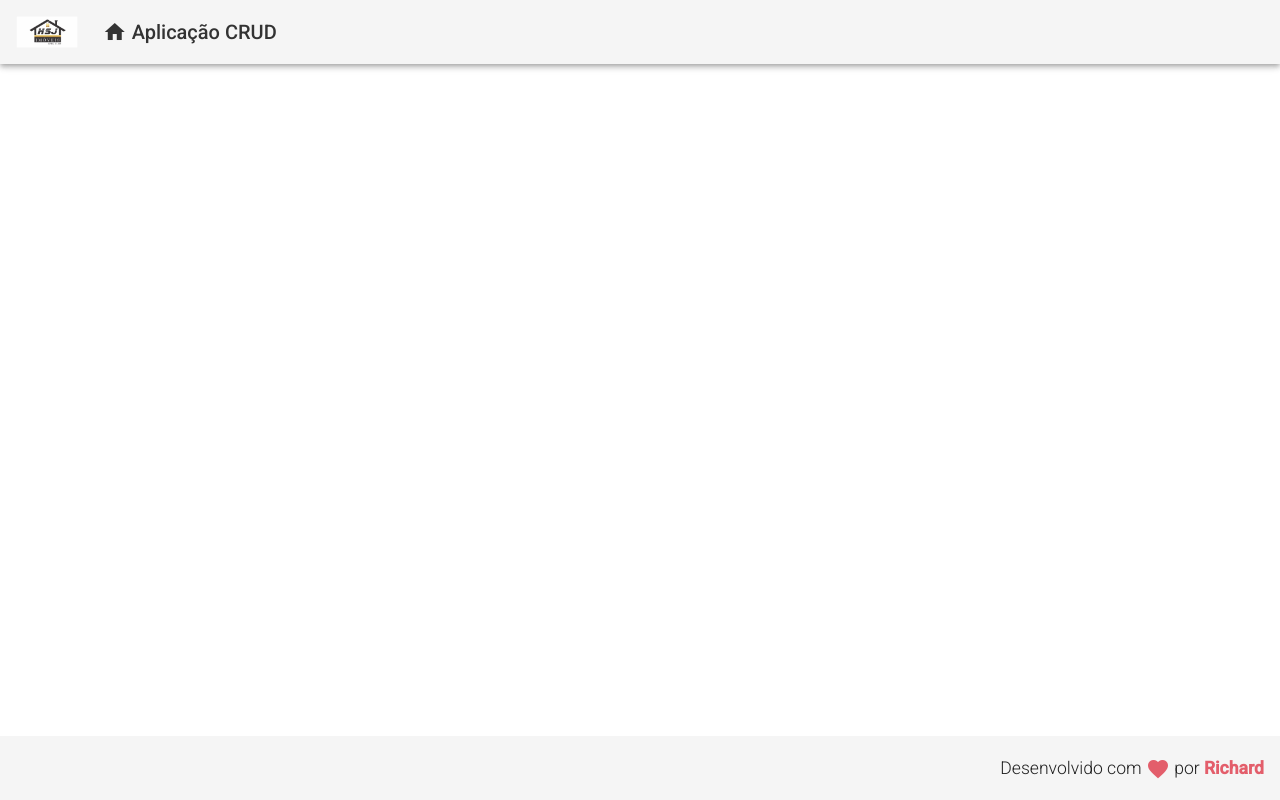
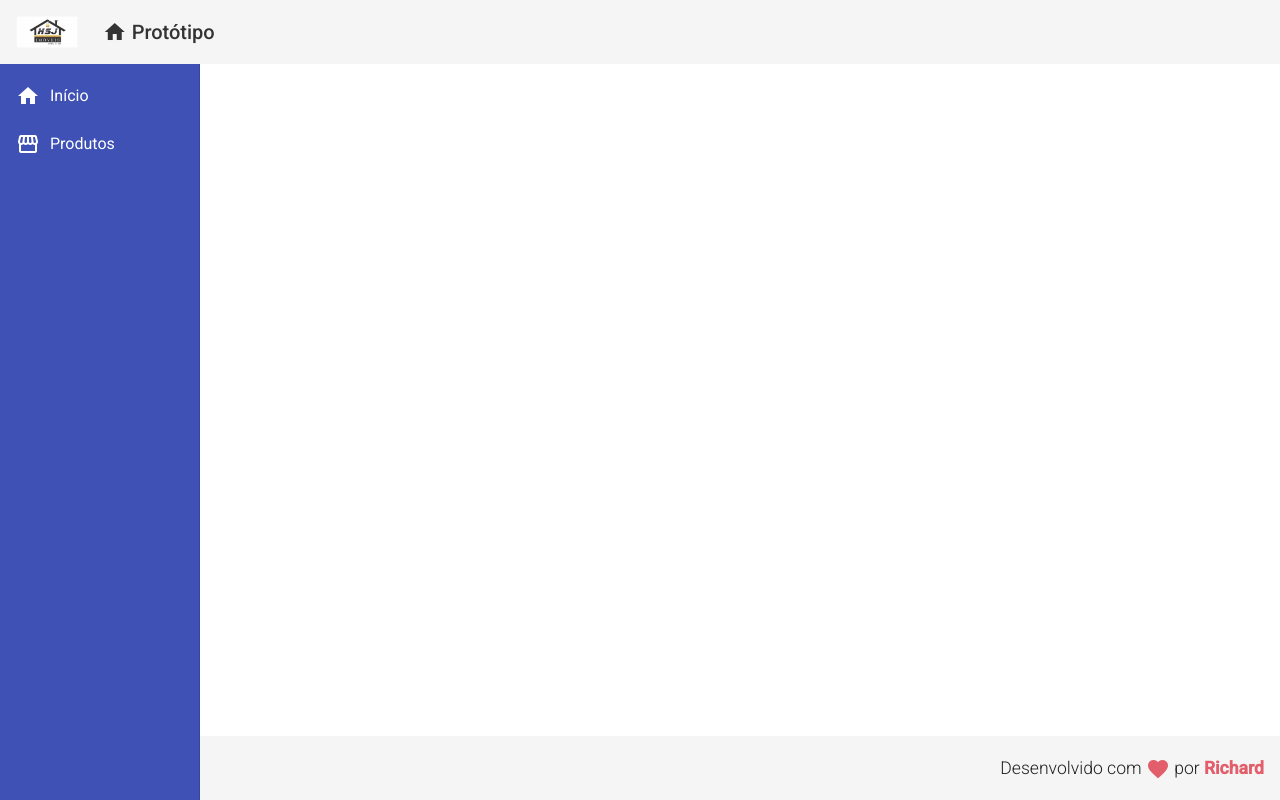
Before and after one commit to Ricardolv/angulars-projects, an Angular app in the folder angular-crud/frontend/: page / in a window 1280 px wide. Built offline with nearby package versions, Linux system fonts and the light colour scheme.

Commit message:
implementando component de navegacao

```diff
--- a/angular-crud/frontend/src/app/app.component.html
+++ b/angular-crud/frontend/src/app/app.component.html
@@ -1,2 +1,3 @@
 <app-header></app-header>
+<app-nav></app-nav>
 <app-footer></app-footer>
--- a/angular-crud/frontend/src/app/components/template/header/header.component.html
+++ b/angular-crud/frontend/src/app/components/template/header/header.component.html
@@ -9,7 +9,7 @@
             <i class="material-icons">
                home
             </i>
-           Aplicação CRUD
+            Protótipo
         </a>
     </span>
 </mat-toolbar>
--- /dev/null
+++ b/angular-crud/frontend/src/app/components/template/nav/nav.component.css
@@ -0,0 +1,17 @@
+.sidenav {
+    background-color: #3F51B5;
+    width: 200px;
+}
+
+.sidenav a {
+    color: #FFF;
+}
+
+.sidenav i {
+    padding-right: 10px;
+}
+
+.content {
+    padding: 16px;
+    background-color: #FFF;
+}
--- /dev/null
+++ b/angular-crud/frontend/src/app/components/template/nav/nav.component.html
@@ -0,0 +1,22 @@
+<mat-sidenav-container class="container">
+    <mat-sidenav class="sidenav" mode="side" opened
+        fixedInViewport="true" fixedTopGap="64">
+        <mat-nav-list class="nav-list">
+            <a mat-list-item routerLink="/">
+                <i class="material-icons">
+                    home
+                </i>
+                Início
+            </a>
+            <a mat-list-item  routerLink="/products">
+                <i class="material-icons">
+                    storefront
+                </i>
+                Produtos
+            </a>
+        </mat-nav-list>
+    </mat-sidenav>
+    <mat-sidenav-content class="content">
+        <router-outlet></router-outlet>
+    </mat-sidenav-content>
+</mat-sidenav-container>
--- /dev/null
+++ b/angular-crud/frontend/src/app/components/template/nav/nav.component.ts
@@ -0,0 +1,15 @@
+import { Component, OnInit } from '@angular/core';
+
+@Component({
+  selector: 'app-nav',
+  templateUrl: './nav.component.html',
+  styleUrls: ['./nav.component.css']
+})
+export class NavComponent implements OnInit {
+
+  constructor() { }
+
+  ngOnInit(): void {
+  }
+
+}
```
Also changed, not shown: angular-crud/frontend/src/app/app.module.ts (+10 -1 lines).
